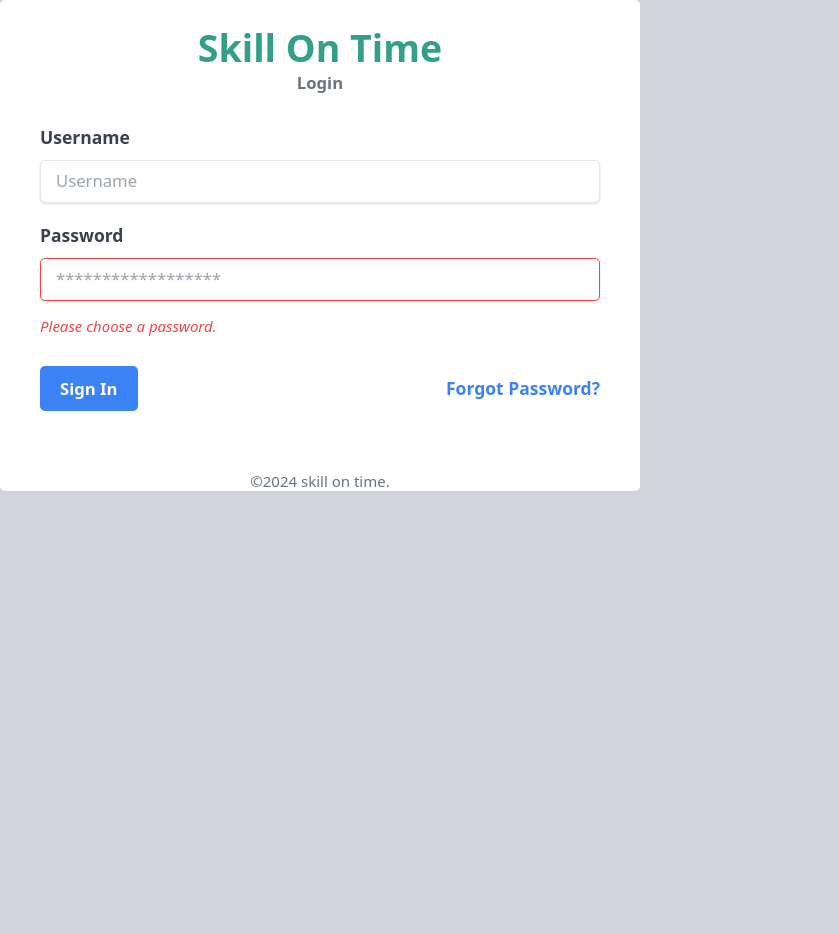
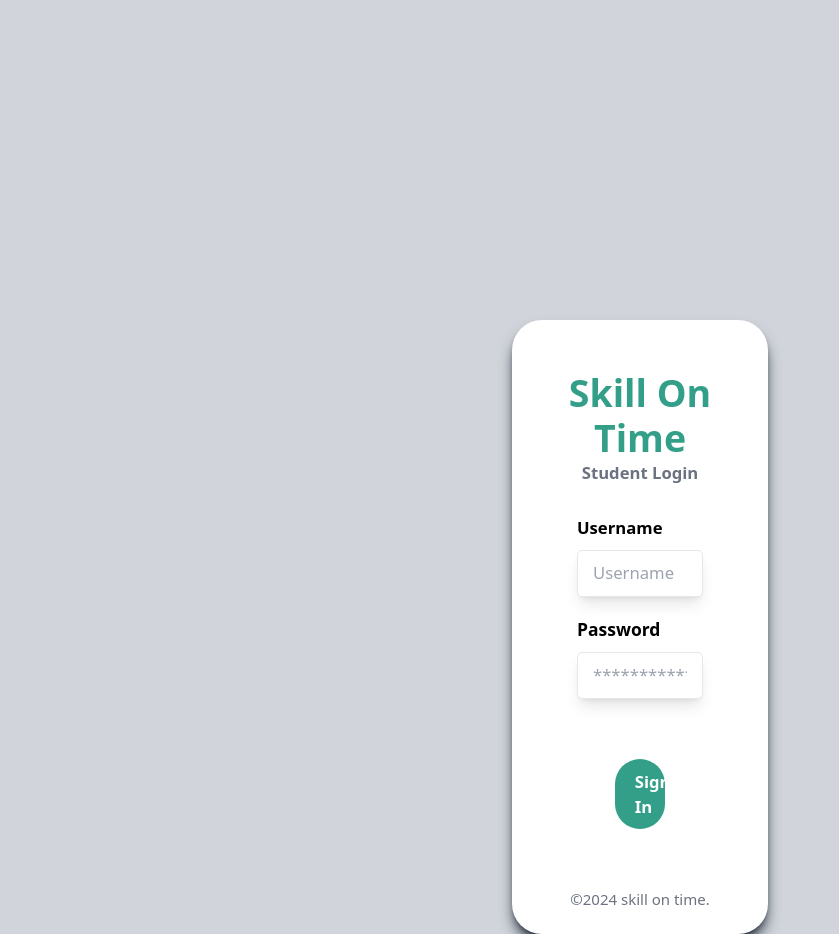
Before and after one commit to ShivamDosso21Com/LMS-next, a Next.js app: page /login in a window 1280 px wide. Shown: the whole page, without its empty margins (0-839 px from the left). Before the commit the page ends 800 px from the top, so only its background shows below. Built offline with nearby package versions, Linux system fonts and the light colour scheme.

Commit message:
push for test

```diff
--- a/app/login/LoginForm.tsx
+++ b/app/login/LoginForm.tsx
@@ -5,25 +5,25 @@ export default function LoginForm() {
       <>
         <form className=" px-8 pt-6 pb-8 mb-4">
             <div className="mb-4">
-                <label className="block text-gray-700 text-sm font-bold mb-2" >
+                <label className="block text-black font-bold mb-2" >
                     Username
                 </label>
-                <input className="shadow appearance-none border rounded w-full py-2 px-3 text-gray-700 leading-tight focus:outline-none focus:shadow-outline" id="username" type="text" placeholder="Username" />
+                <input className="shadow shadow-lg hover:shadow-gray-400 border rounded w-full py-2 px-3 text-gray-700" id="username" type="text" placeholder="Username" />
             </div>
             <div className="mb-6">
-                <label className="block text-gray-700 text-sm font-bold mb-2" >
+                <label className="block text-black text-sm font-bold mb-2" >
                     Password
                 </label>
-                <input className="shadow appearance-none border border-red-500 rounded w-full py-2 px-3 text-gray-700 mb-3 leading-tight focus:outline-none focus:shadow-outline" id="password" type="password" placeholder="******************" />
-                <p className="text-red-500 text-xs italic">Please choose a password.</p>
+                <input className="shadow shadow-lg hover:shadow-gray-400 border rounded w-full py-2 px-3 text-gray-700" id="password" type="password" placeholder="******************" />
+                <p className="text-red-500 text-xs italic"></p>
             </div>
-            <div className="flex items-center justify-between">
-                <button className="bg-blue-500 hover:bg-blue-700 text-white font-bold py-2 px-4 rounded focus:outline-none focus:shadow-outline" type="button">
+            <div className="flex items-center justify-center mt-12">
+                <button className="float-center w-2/5 bg-color hover:bg-lightColor hover:text-gray-700 text-white font-bold py-2 px-4 rounded-3xl focus:outline-none focus:shadow-outline " type="button">
                     Sign In
                 </button>
-                <a className="inline-block align-baseline font-bold text-sm text-blue-500 hover:text-blue-800" href="#">
+                {/* <a className="inline-block align-baseline font-bold text-sm text-blue-500 hover:text-blue-800" href="#">
                     Forgot Password?
-                </a>
+                </a> */}
             </div>
         </form>
         <p className="text-center text-gray-500 text-xs">
--- a/app/login/page.tsx
+++ b/app/login/page.tsx
@@ -2,14 +2,16 @@ import LoginForm from "./LoginForm";
 
 export default function Login() {
     return (
-      <>
-        <div className="bg-white w-1/2 h-1/3 rounded">
+      <div className="">
+      <div className="flex items-center justify-center mt-64">
+        <div className="bg-white w-1/5 h-1/3 rounded-3xl shadow shadow-lg shadow-gray-800 p-5">
             <div className="">
               <div className="text-center text-color text-3xl font-bold pt-5">Skill On Time</div>
-              <div className="text-center text-gray-500 font-bold">Login</div>
+              <div className="text-center text-gray-500 font-bold">Student Login</div>
               <LoginForm />
             </div>
         </div>
-      </>
+      </div>
+      </div>
     );
   }
--- a/tailwind.config.ts
+++ b/tailwind.config.ts
@@ -14,7 +14,8 @@ const config: Config = {
           "conic-gradient(from 180deg at 50% 50%, var(--tw-gradient-stops))",
       },
       colors:{
-        color:'#339f89'
+        color:'#339f89',
+        lightColor: '#00fa9a'
       }
     },
   },
```
